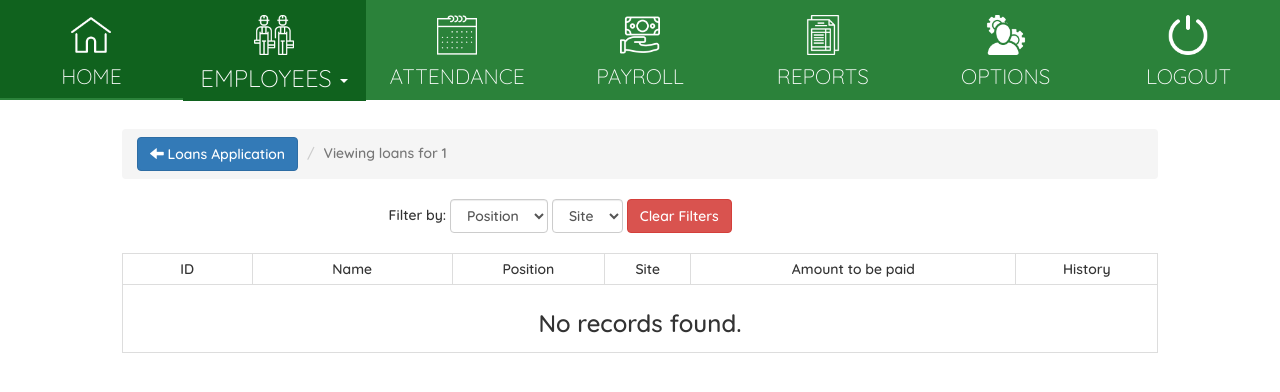
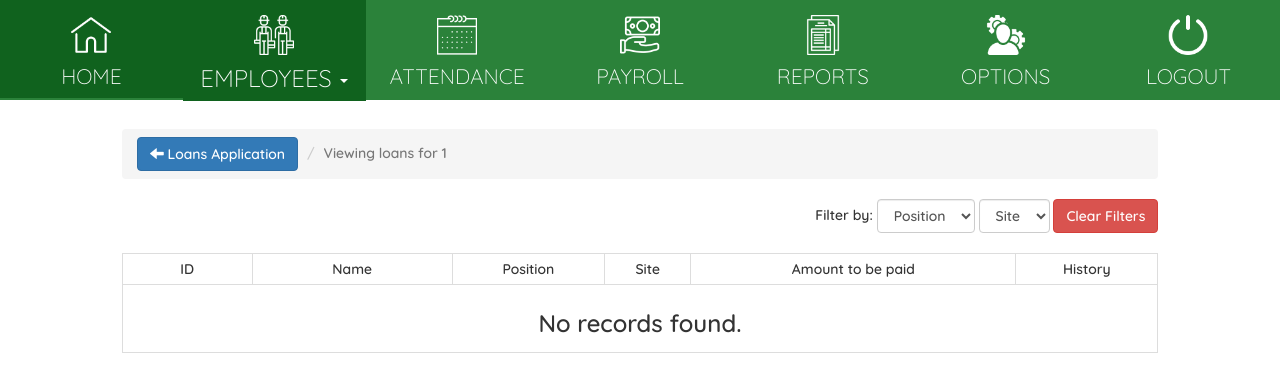
Before and after one commit to kaekoespiritu/gbic, a PHP site: page /loans_view.php?type=1 in a window 1280 px wide. Shown: the top 392 px of the page. Run offline with PHP 8.4, Linux system fonts and the light colour scheme; the visitor is signed in with stand-in values (Sample User, id 1); data that the repository does not hold is empty; some libraries are stand-ins or nearby versions.

Commit message:
Minor cosmetic changes

```diff
--- a/loans_view.php
+++ b/loans_view.php
@@ -58,7 +58,7 @@ else if($loanType == "newVale")
 			</div>
 
 
-			<div class="col-md-7 text-right">
+			<div class="col-md-11 text-right">
 				Filter by:
 
 
--- a/site_movement.php
+++ b/site_movement.php
@@ -30,6 +30,7 @@ include('directives/session.php');
 						<a href="site_landing.php" class="btn btn-primary"><span class="glyphicon glyphicon-arrow-left"></span> Sites</a>
 					</li>
 					<li class="active">Moving employees to new site</li>
+					<button class="btn btn-success pull-right">Save Changes</button>
 				</ol>
 			</div>
 		</div>
```
